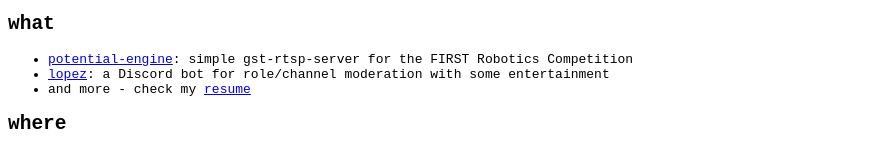
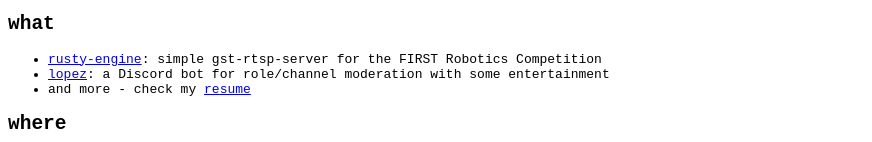
Before and after one commit to c-x-berger/gh-pages-src, a plain HTML site: page index.html in a window 1280 px wide. Shown: the part 167-309 px from the top of the page, without its empty margins (0-872 px from the left). Drawn offline with Linux system fonts and the light colour scheme.

Commit message:
rust, potential, whatever

```diff
--- a/index.html
+++ b/index.html
@@ -19,7 +19,7 @@
         </p>
         <h2>what</h2>
         <ul>
-            <li><a href="https://github.com/BHSSFRC/potential-engine">potential-engine</a>: simple gst-rtsp-server for the FIRST Robotics Competition</li>
+            <li><a href="https://github.com/opensight-cv/rusty-engine">rusty-engine</a>: simple gst-rtsp-server for the FIRST Robotics Competition</li>
             <li><a href="https://github.com/c-x-berger/lopez">lopez</a>: a Discord bot for role/channel moderation with some entertainment</li>
             <li>and more - check my <a href="resume.pdf">resume</a></li>
         </ul>
```
